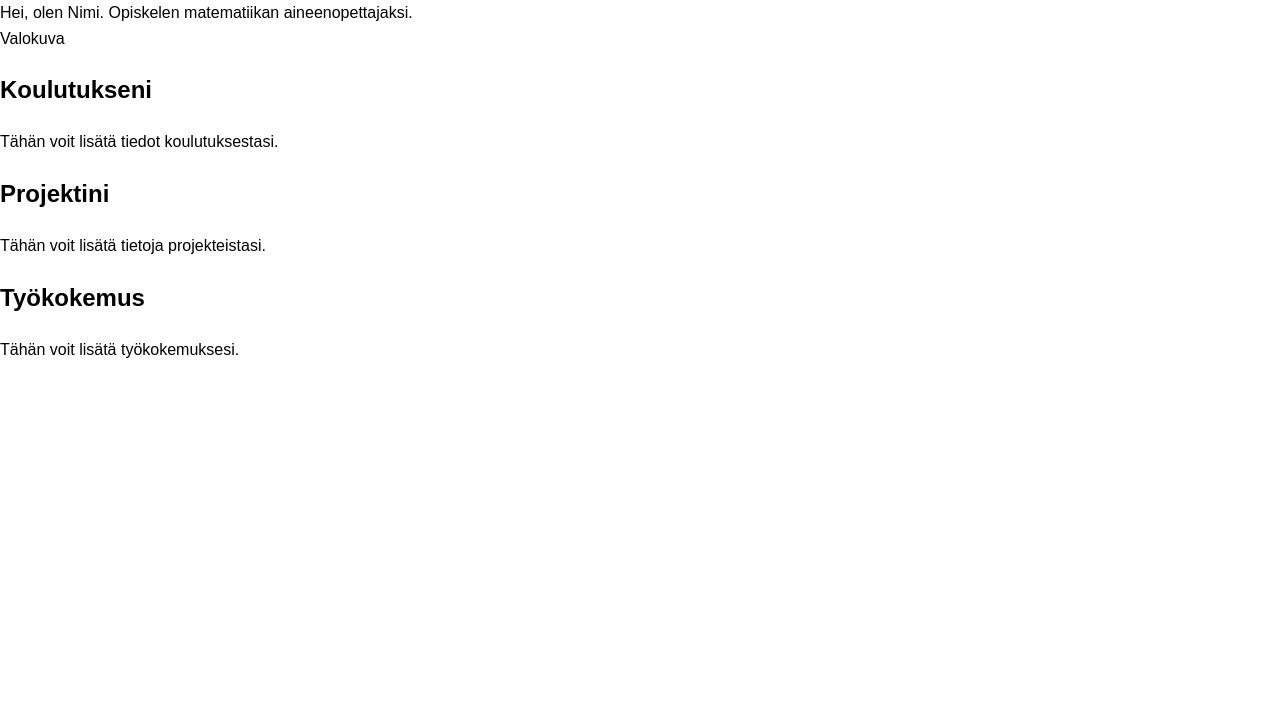
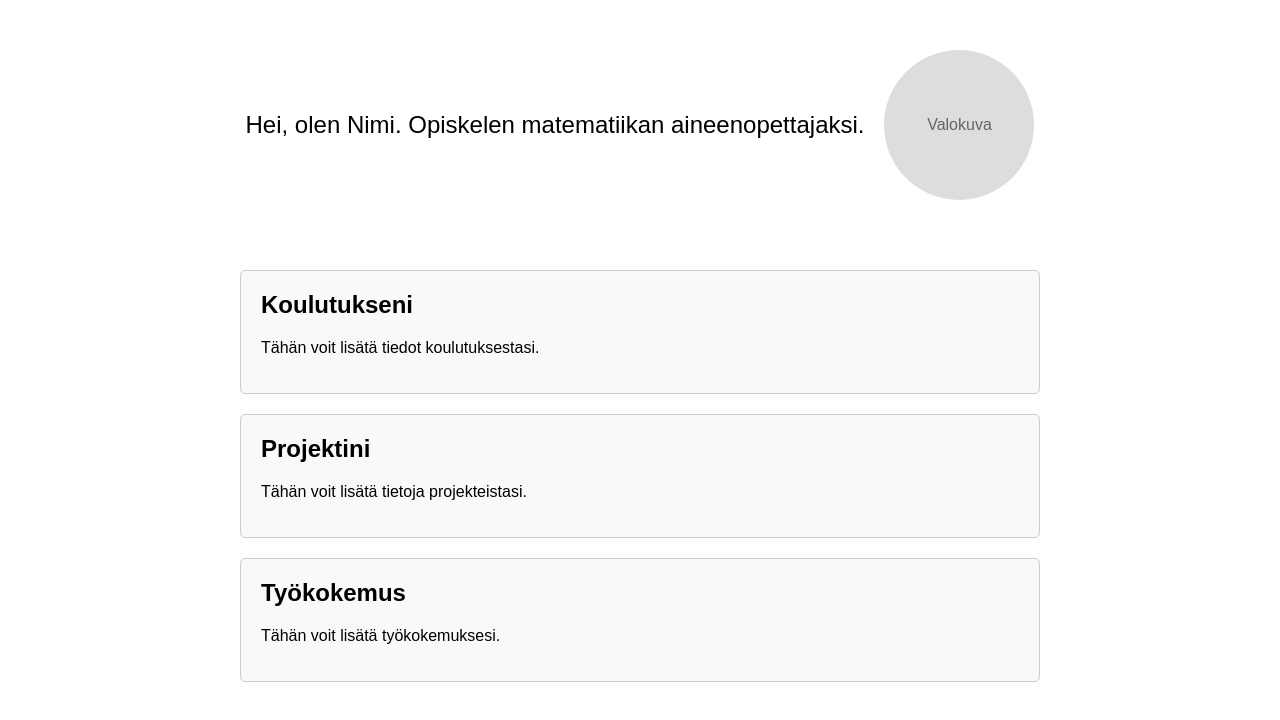
Before and after one commit to jarvsini/portfolio, a plain HTML site: page index.html in a window 1280 px wide. Drawn offline with Linux system fonts and the light colour scheme.

Commit message:
Update style.css

```diff
--- a/style.css
+++ b/style.css
@@ -1,40 +1,49 @@
         body {
             font-family: Arial, sans-serif;
+            background-color: #ffffff;
             margin: 0;
             padding: 0;
-    line-height: 1.6;
+            display: flex;
+            flex-direction: column;
+            align-items: center;
         }
 
-header {
-    background: #333;
-    color: #fff;
-    padding: 1rem 0;
-    text-align: center;
+        .intro {
+            display: flex;
+            align-items: center;
+            margin: 50px 0;
         }
 
-main {
-    padding: 2rem;
+        .intro-text {
+            font-size: 1.5rem;
+            margin-right: 20px;
         }
 
-section {
-    margin-bottom: 2rem;
+        .profile-picture {
+            width: 150px;
+            height: 150px;
+            background-color: #ddd;
+            border-radius: 50%;
+            display: flex;
+            justify-content: center;
+            align-items: center;
+            font-size: 1rem;
+            color: #666;
         }
 
-footer {
-    background: #333;
-    color: #fff;
-    text-align: center;
-    padding: 1rem 0;
-    position: absolute;
-    width: 100%;
-    bottom: 0;
+        .sections {
+            width: 80%;
+            max-width: 800px;
         }
 
-a {
-    color: #007bff;
-    text-decoration: none;
+        .section {
+            margin: 20px 0;
+            padding: 20px;
+            border: 1px solid #ccc;
+            border-radius: 5px;
+            background-color: #f9f9f9;
         }
 
-a:hover {
-    text-decoration: underline;
+        .section h2 {
+            margin-top: 0;
         }
```
Lines whose indentation alone changed are shown as unchanged.
